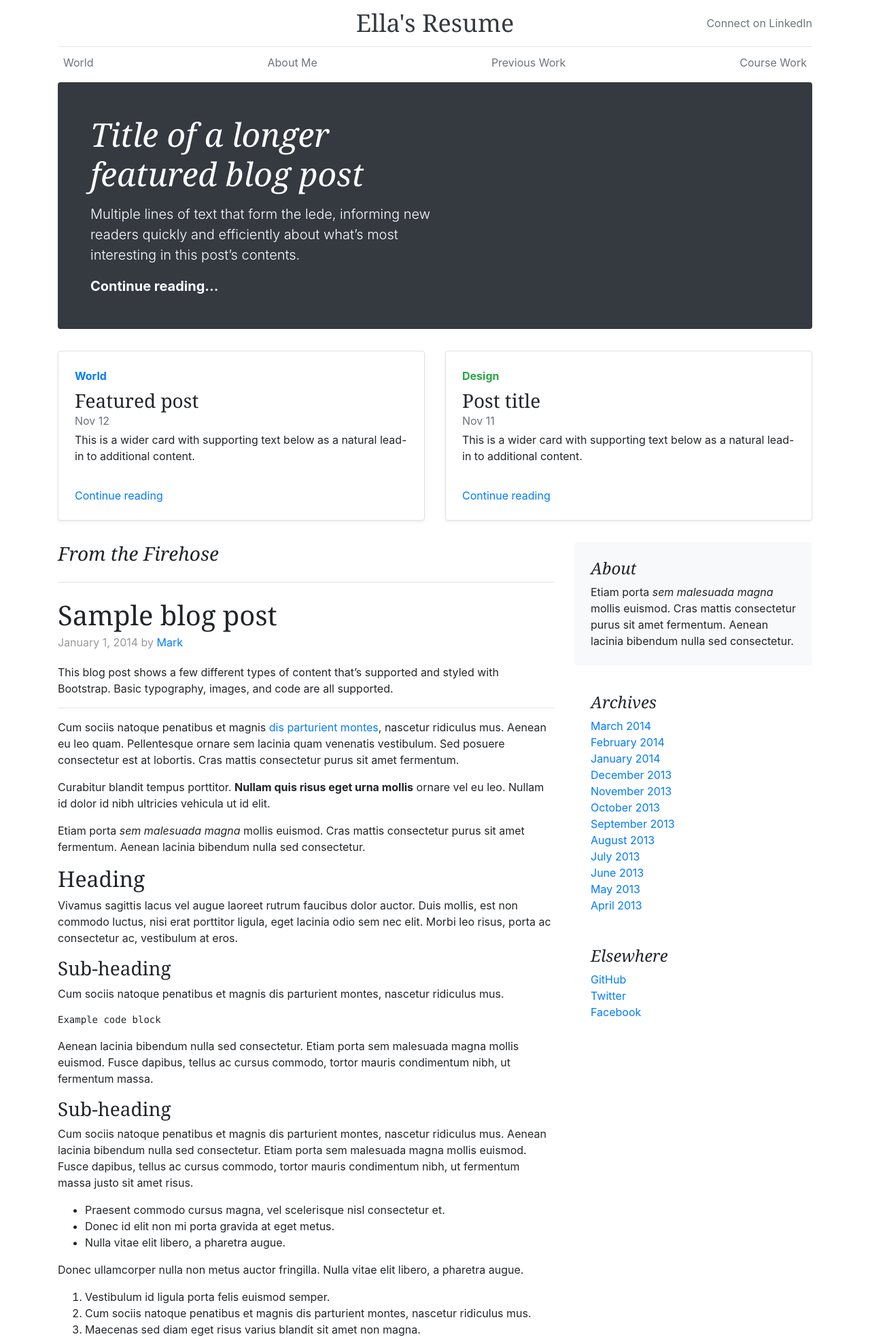
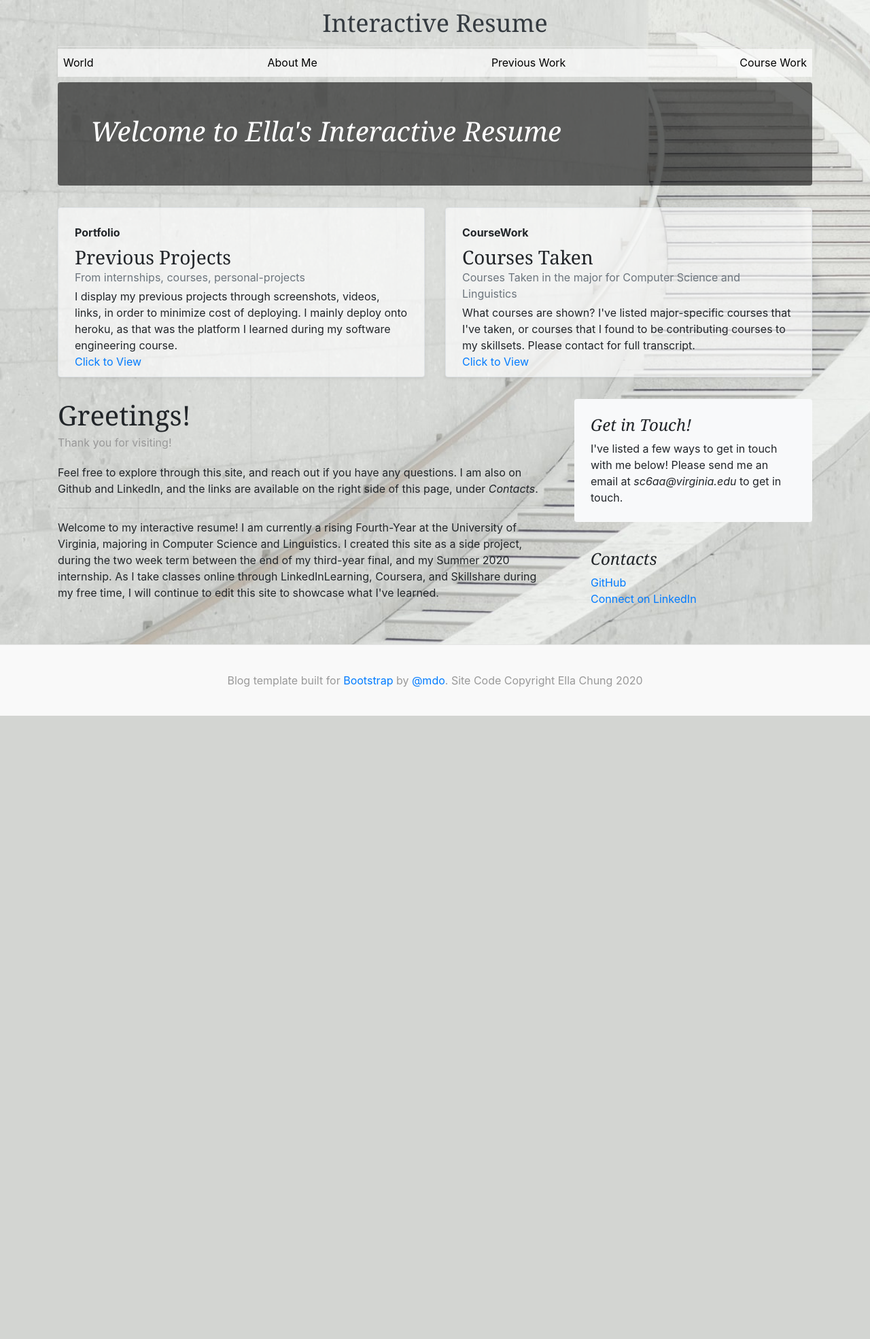
Before and after one commit to EllaChung/escResume, a Django app: page / in a window 1280 px wide. Shown: the top 1970 px of the page at 68% size. After the commit the page ends 1053 px from the top, so only its background shows below. Run offline with Django 3.2, Linux system fonts and the light colour scheme; some libraries are stand-ins or nearby versions.

Commit message:
Formatted homepage

```diff
--- a/polls/static/styling/homepage.css
+++ b/polls/static/styling/homepage.css
@@ -1,5 +1,26 @@
+body {
+  background: white url("images/white1.jpeg") no-repeat;
+  background-size: cover;
+}
+
+.p-2 {
+  color: black;
+}
+
+.nav {
+  background: rgba(255, 255, 255, 0.644);
+}
+
+.col {
+  background: rgba(255, 255, 255, 0.644);
+}
+
+.jumbotron {
+  background: rgba(0, 0, 0, 0.582);
+}
+
+
 /* stylelint-disable selector-list-comma-newline-after */
-
 .blog-header {
     line-height: 1;
     border-bottom: 1px solid #e5e5e5;
--- a/polls/static/styling/style.css
+++ /dev/null
@@ -1,3 +0,0 @@
-li a {
-    color: green;
-}
--- a/polls/templates/polls/base.html
+++ b/polls/templates/polls/base.html
@@ -9,20 +9,19 @@
       <div class="col-4 pt-1">
       </div>
       <div class="col-4 text-center">
-        <a class="blog-header-logo text-dark" href="/">Ella's Resume</a>
+        <a class="blog-header-logo text-dark" href="/">Interactive Resume</a>
       </div>
       <div class="col-4 d-flex justify-content-end align-items-center">
-        <a class="text-muted" href="https://www.linkedin.com/in/ella-sammie-chung-633763121/">Connect on LinkedIn</a>
       </div>
     </div>
   </header>
 
   <div class="nav-scroller py-1 mb-2">
     <nav class="nav d-flex justify-content-between">
-      <a class="p-2 text-muted" href="/homepage/">World</a>
-      <a class="p-2 text-muted" href="/aboutme/">About Me</a>
-      <a class="p-2 text-muted" href="/previousWork/">Previous Work</a>
-      <a class="p-2 text-muted" href="/courseWork/">Course Work</a>
+      <a class="p-2" href="/homepage/">World</a>
+      <a class="p-2" href="/aboutme/">About Me</a>
+      <a class="p-2" href="/previousWork/">Previous Work</a>
+      <a class="p-2" href="/courseWork/">Course Work</a>
     </nav>
   </div>
 </div>
@@ -32,8 +31,8 @@
 
 
 <footer class="blog-footer">
-  <p>Blog template built for <a href="https://getbootstrap.com/">Bootstrap</a> by <a href="https://twitter.com/mdo">@mdo</a>.</p>
-  <p>
+  <p>Blog template built for <a href="https://getbootstrap.com/">Bootstrap</a> by <a href="https://twitter.com/mdo">@mdo</a>. Site Code Copyright Ella Chung 2020</p>
+  <!--<p>
     <a href="#">Back to top</a>
-  </p>
+  </p>-->
 </footer>
--- a/polls/templates/polls/homepage.html
+++ b/polls/templates/polls/homepage.html
@@ -5,11 +5,9 @@
 <link rel="stylesheet"  type="text/css" href="{% static 'styling/homepage.css' %}">
 
 <div class="container">
-  <div class="jumbotron p-4 p-md-5 text-white rounded bg-dark">
-    <div class="col-md-6 px-0">
-      <h1 class="display-4 font-italic">Title of a longer featured blog post</h1>
-      <p class="lead my-3">Multiple lines of text that form the lede, informing new readers quickly and efficiently about what’s most interesting in this post’s contents.</p>
-      <p class="lead mb-0"><a href="#" class="text-white font-weight-bold">Continue reading...</a></p>
+  <div class="jumbotron p-4 p-md-5 text-white rounded">
+    <div class="col-md-9 px-0">
+      <h1 class="display-5 font-italic">Welcome to Ella's Interactive Resume</h1>
     </div>
   </div>
 
@@ -17,11 +15,13 @@
     <div class="col-md-6">
       <div class="row no-gutters border rounded overflow-hidden flex-md-row mb-4 shadow-sm h-md-250 position-relative">
         <div class="col p-4 d-flex flex-column position-static">
-          <strong class="d-inline-block mb-2 text-primary">World</strong>
-          <h3 class="mb-0">Featured post</h3>
-          <div class="mb-1 text-muted">Nov 12</div>
-          <p class="card-text mb-auto">This is a wider card with supporting text below as a natural lead-in to additional content.</p>
-          <a href="#" class="stretched-link">Continue reading</a>
+          <strong class="d-inline-block mb-2">Portfolio</strong>
+          <h3 class="mb-0">Previous Projects</h3>
+          <div class="mb-1 text-muted">From internships, courses, personal-projects</div>
+          <p class="card-text mb-auto">I display my previous projects through screenshots, videos, links, in order to minimize cost of deploying.
+            I mainly deploy onto heroku, as that was the platform I learned during my software engineering course.
+          </p>
+          <a href="/previousWork/" class="stretched-link">Click to View</a>
         </div>
         <div class="col-auto d-none d-lg-block">
 
@@ -31,11 +31,12 @@
     <div class="col-md-6">
       <div class="row no-gutters border rounded overflow-hidden flex-md-row mb-4 shadow-sm h-md-250 position-relative">
         <div class="col p-4 d-flex flex-column position-static">
-          <strong class="d-inline-block mb-2 text-success">Design</strong>
-          <h3 class="mb-0">Post title</h3>
-          <div class="mb-1 text-muted">Nov 11</div>
-          <p class="mb-auto">This is a wider card with supporting text below as a natural lead-in to additional content.</p>
-          <a href="#" class="stretched-link">Continue reading</a>
+          <strong class="d-inline-block mb-2">CourseWork</strong>
+          <h3 class="mb-0">Courses Taken</h3>
+          <div class="mb-1 text-muted">Courses Taken in the major for Computer Science and Linguistics</div>
+          <p class="mb-auto">What courses are shown? I've listed major-specific courses
+            that I've taken, or courses that I found to be contributing courses to my skillsets. Please contact for full transcript.</p>
+          <a href="/courseWork/" class="stretched-link">Click to View</a>
         </div>
         <div class="col-auto d-none d-lg-block">
 
@@ -48,106 +49,33 @@
 <main role="main" class="container">
   <div class="row">
     <div class="col-md-8 blog-main">
-      <h3 class="pb-4 mb-4 font-italic border-bottom">
-        From the Firehose
-      </h3>
+      <div class="blog-post">
+        <h2 class="blog-post-title">Greetings!</h2>
+        <p class="blog-post-meta">Thank you for visiting!</p>
 
-      <div class="blog-post">
-        <h2 class="blog-post-title">Sample blog post</h2>
-        <p class="blog-post-meta">January 1, 2014 by <a href="#">Mark</a></p>
+        <p>Feel free to explore through this site, and reach out if you have any questions. I am also on Github and LinkedIn, and the links are available on the right side of this page,
+          under <em>Contacts</em>.
 
-        <p>This blog post shows a few different types of content that’s supported and styled with Bootstrap. Basic typography, images, and code are all supported.</p>
+        </p>
         <hr>
-        <p>Cum sociis natoque penatibus et magnis <a href="#">dis parturient montes</a>, nascetur ridiculus mus. Aenean eu leo quam. Pellentesque ornare sem lacinia quam venenatis vestibulum. Sed posuere consectetur est at lobortis. Cras mattis consectetur purus sit amet fermentum.</p>
-        <blockquote>
-          <p>Curabitur blandit tempus porttitor. <strong>Nullam quis risus eget urna mollis</strong> ornare vel eu leo. Nullam id dolor id nibh ultricies vehicula ut id elit.</p>
-        </blockquote>
-        <p>Etiam porta <em>sem malesuada magna</em> mollis euismod. Cras mattis consectetur purus sit amet fermentum. Aenean lacinia bibendum nulla sed consectetur.</p>
-        <h2>Heading</h2>
-        <p>Vivamus sagittis lacus vel augue laoreet rutrum faucibus dolor auctor. Duis mollis, est non commodo luctus, nisi erat porttitor ligula, eget lacinia odio sem nec elit. Morbi leo risus, porta ac consectetur ac, vestibulum at eros.</p>
-        <h3>Sub-heading</h3>
-        <p>Cum sociis natoque penatibus et magnis dis parturient montes, nascetur ridiculus mus.</p>
-        <pre><code>Example code block</code></pre>
-        <p>Aenean lacinia bibendum nulla sed consectetur. Etiam porta sem malesuada magna mollis euismod. Fusce dapibus, tellus ac cursus commodo, tortor mauris condimentum nibh, ut fermentum massa.</p>
-        <h3>Sub-heading</h3>
-        <p>Cum sociis natoque penatibus et magnis dis parturient montes, nascetur ridiculus mus. Aenean lacinia bibendum nulla sed consectetur. Etiam porta sem malesuada magna mollis euismod. Fusce dapibus, tellus ac cursus commodo, tortor mauris condimentum nibh, ut fermentum massa justo sit amet risus.</p>
-        <ul>
-          <li>Praesent commodo cursus magna, vel scelerisque nisl consectetur et.</li>
-          <li>Donec id elit non mi porta gravida at eget metus.</li>
-          <li>Nulla vitae elit libero, a pharetra augue.</li>
-        </ul>
-        <p>Donec ullamcorper nulla non metus auctor fringilla. Nulla vitae elit libero, a pharetra augue.</p>
-        <ol>
-          <li>Vestibulum id ligula porta felis euismod semper.</li>
-          <li>Cum sociis natoque penatibus et magnis dis parturient montes, nascetur ridiculus mus.</li>
-          <li>Maecenas sed diam eget risus varius blandit sit amet non magna.</li>
-        </ol>
-        <p>Cras mattis consectetur purus sit amet fermentum. Sed posuere consectetur est at lobortis.</p>
+        <p>Welcome to my interactive resume! I am currently a rising Fourth-Year at the University of Virginia, majoring in Computer Science and Linguistics.
+          I created this site as a side project, during the two week term between the end of my third-year final, and my Summer 2020 internship. As I
+          take classes online through LinkedInLearning, Coursera, and Skillshare during my free time, I will continue to edit this site to showcase what I've learned.
+        </p>
       </div><!-- /.blog-post -->
-
-      <div class="blog-post">
-        <h2 class="blog-post-title">Another blog post</h2>
-        <p class="blog-post-meta">December 23, 2013 by <a href="#">Jacob</a></p>
-
-        <p>Cum sociis natoque penatibus et magnis <a href="#">dis parturient montes</a>, nascetur ridiculus mus. Aenean eu leo quam. Pellentesque ornare sem lacinia quam venenatis vestibulum. Sed posuere consectetur est at lobortis. Cras mattis consectetur purus sit amet fermentum.</p>
-        <blockquote>
-          <p>Curabitur blandit tempus porttitor. <strong>Nullam quis risus eget urna mollis</strong> ornare vel eu leo. Nullam id dolor id nibh ultricies vehicula ut id elit.</p>
-        </blockquote>
-        <p>Etiam porta <em>sem malesuada magna</em> mollis euismod. Cras mattis consectetur purus sit amet fermentum. Aenean lacinia bibendum nulla sed consectetur.</p>
-        <p>Vivamus sagittis lacus vel augue laoreet rutrum faucibus dolor auctor. Duis mollis, est non commodo luctus, nisi erat porttitor ligula, eget lacinia odio sem nec elit. Morbi leo risus, porta ac consectetur ac, vestibulum at eros.</p>
-      </div><!-- /.blog-post -->
-
-      <div class="blog-post">
-        <h2 class="blog-post-title">New feature</h2>
-        <p class="blog-post-meta">December 14, 2013 by <a href="#">Chris</a></p>
-
-        <p>Cum sociis natoque penatibus et magnis dis parturient montes, nascetur ridiculus mus. Aenean lacinia bibendum nulla sed consectetur. Etiam porta sem malesuada magna mollis euismod. Fusce dapibus, tellus ac cursus commodo, tortor mauris condimentum nibh, ut fermentum massa justo sit amet risus.</p>
-        <ul>
-          <li>Praesent commodo cursus magna, vel scelerisque nisl consectetur et.</li>
-          <li>Donec id elit non mi porta gravida at eget metus.</li>
-          <li>Nulla vitae elit libero, a pharetra augue.</li>
-        </ul>
-        <p>Etiam porta <em>sem malesuada magna</em> mollis euismod. Cras mattis consectetur purus sit amet fermentum. Aenean lacinia bibendum nulla sed consectetur.</p>
-        <p>Donec ullamcorper nulla non metus auctor fringilla. Nulla vitae elit libero, a pharetra augue.</p>
-      </div><!-- /.blog-post -->
-
-      <nav class="blog-pagination">
-        <a class="btn btn-outline-primary" href="#">Older</a>
-        <a class="btn btn-outline-secondary disabled" href="#" tabindex="-1" aria-disabled="true">Newer</a>
-      </nav>
-
     </div><!-- /.blog-main -->
 
     <aside class="col-md-4 blog-sidebar">
       <div class="p-4 mb-3 bg-light rounded">
-        <h4 class="font-italic">About</h4>
-        <p class="mb-0">Etiam porta <em>sem malesuada magna</em> mollis euismod. Cras mattis consectetur purus sit amet fermentum. Aenean lacinia bibendum nulla sed consectetur.</p>
+        <h4 class="font-italic">Get in Touch!</h4>
+        <p class="mb-0">I've listed a few ways to get in touch with me below! Please send me an email at <em>sc6aa@virginia.edu</em> to get in touch.</p>
       </div>
 
       <div class="p-4">
-        <h4 class="font-italic">Archives</h4>
-        <ol class="list-unstyled mb-0">
-          <li><a href="#">March 2014</a></li>
-          <li><a href="#">February 2014</a></li>
-          <li><a href="#">January 2014</a></li>
-          <li><a href="#">December 2013</a></li>
-          <li><a href="#">November 2013</a></li>
-          <li><a href="#">October 2013</a></li>
-          <li><a href="#">September 2013</a></li>
-          <li><a href="#">August 2013</a></li>
-          <li><a href="#">July 2013</a></li>
-          <li><a href="#">June 2013</a></li>
-          <li><a href="#">May 2013</a></li>
-          <li><a href="#">April 2013</a></li>
-        </ol>
-      </div>
-
-      <div class="p-4">
-        <h4 class="font-italic">Elsewhere</h4>
+        <h4 class="font-italic">Contacts</h4>
         <ol class="list-unstyled">
-          <li><a href="#">GitHub</a></li>
-          <li><a href="#">Twitter</a></li>
-          <li><a href="#">Facebook</a></li>
+          <li><a href="https://github.com/EllaChung">GitHub</a></li>
+          <li><a href="https://www.linkedin.com/in/ella-sammie-chung-633763121/">Connect on LinkedIn</a></li>
         </ol>
       </div>
     </aside><!-- /.blog-sidebar -->
```
Also changed, not shown: polls/static/styling/images/plant.jpeg (added), polls/static/styling/images/plant2.jpeg (added), polls/static/styling/images/plant3.jpeg (added), polls/static/styling/images/plant4.jpeg (added), polls/static/styling/images/white1.jpeg (added).
